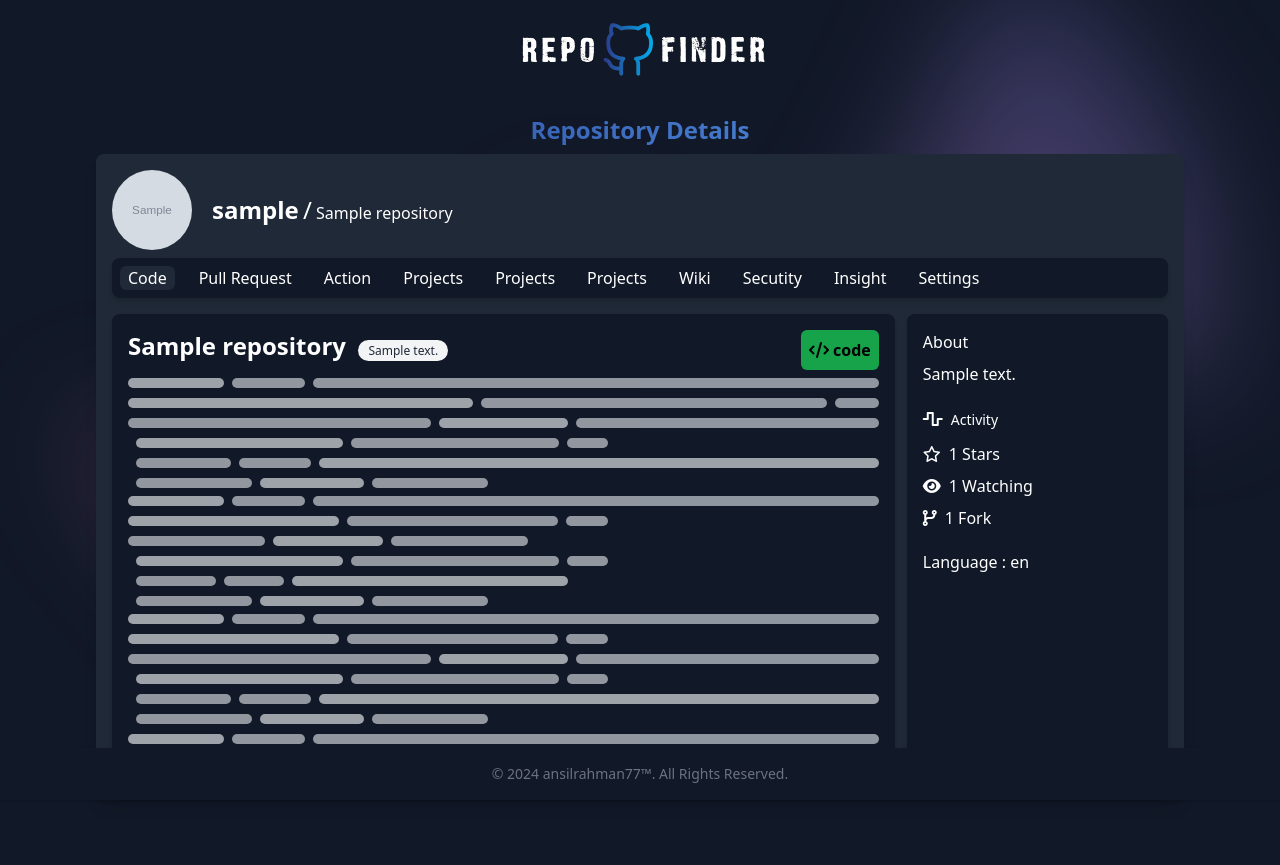
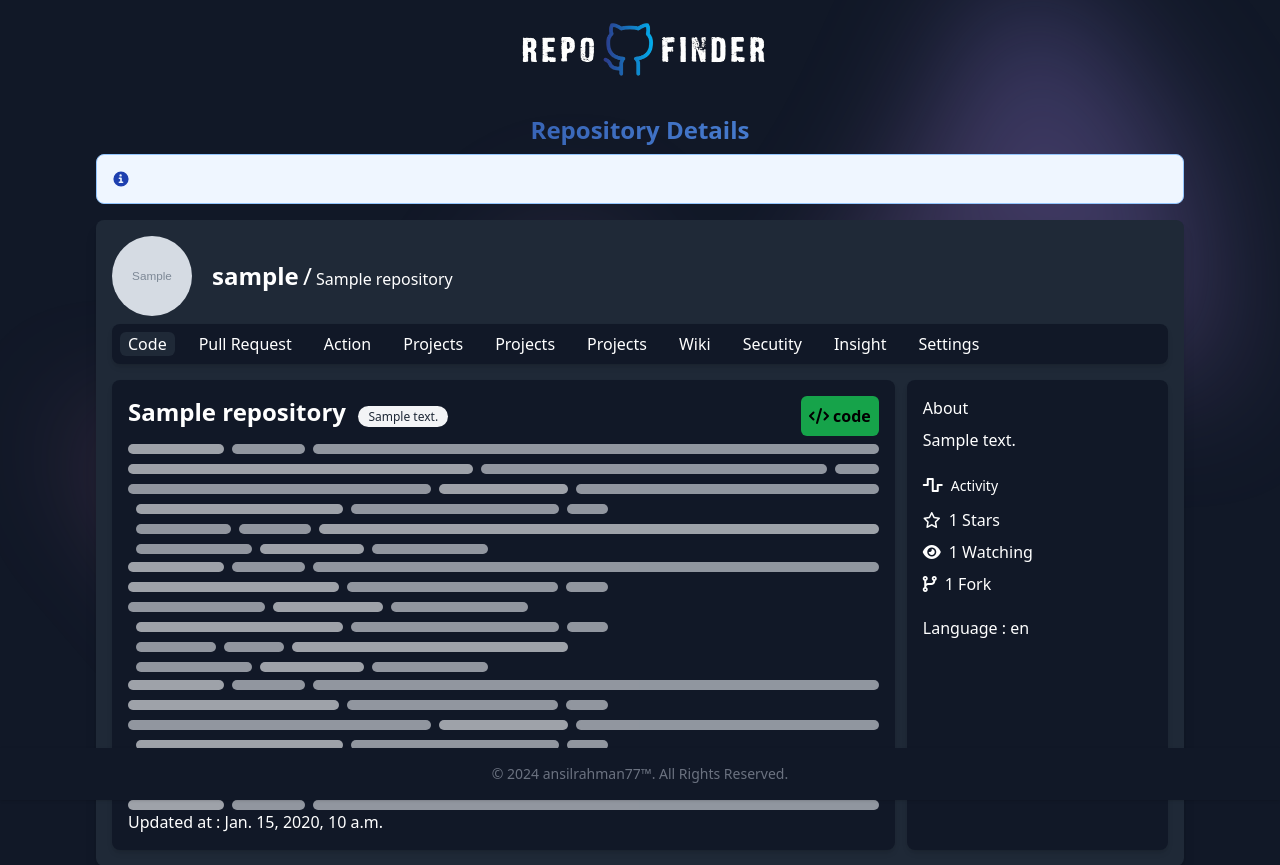
Before and after one commit to ansilrahman777/PythonAssessmentSubmissionRepo, a Django app: template githubRepoFinder/templates/repos_details.html in a window 1280 px wide. Shown: the top 865 px of the page. Before the commit the page ends 783 px from the top, so only its background shows below. Run offline with Django 5.2, Linux system fonts and the light colour scheme; the template is opened without the code that fills it: most values are stand-ins (such as "Sample title", 1, 10 or a date in 2020); grey boxes marked "Sample" are stand-in pictures; some libraries are stand-ins or nearby versions.

Commit message:
added message while adding to Database

```diff
--- a/githubRepoFinder/templates/repos_details.html
+++ b/githubRepoFinder/templates/repos_details.html
@@ -9,6 +9,18 @@
                 Repository Details
             </h2>
         </div>
+
+        <div class="flex items-center p-4 mb-4 text-sm text-blue-800 border border-blue-300 rounded-lg bg-blue-50 dark:bg-gray-800 dark:text-blue-400 dark:border-blue-800" role="alert">
+            <svg class="flex-shrink-0 inline w-4 h-4 me-3" aria-hidden="true" xmlns="http://www.w3.org/2000/svg" fill="currentColor" viewBox="0 0 20 20">
+              <path d="M10 .5a9.5 9.5 0 1 0 9.5 9.5A9.51 9.51 0 0 0 10 .5ZM9.5 4a1.5 1.5 0 1 1 0 3 1.5 1.5 0 0 1 0-3ZM12 15H8a1 1 0 0 1 0-2h1v-3H8a1 1 0 0 1 0-2h2a1 1 0 0 1 1 1v4h1a1 1 0 0 1 0 2Z"/>
+            </svg>
+            <span class="sr-only">Info</span>
+            <div>
+                {% if message %}
+                    <span class="font-medium">Info alert!</span> {{ message }}
+                {% endif %}
+            </div>
+          </div>
 
         <div class="bg-gray-800 rounded-lg shadow-lg mb-9 p-4 transform transition duration-300">
             <div class="mb-2 flex items-center">
```
Also changed, not shown: githubRepoFinder/db.sqlite3, 1 other file.
